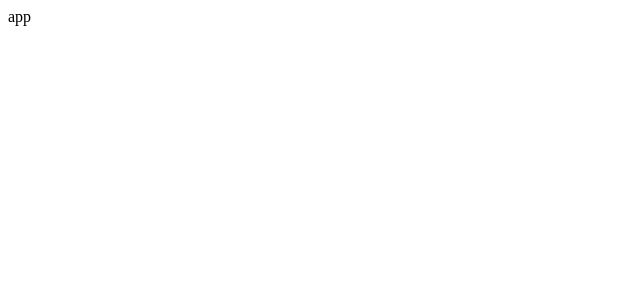
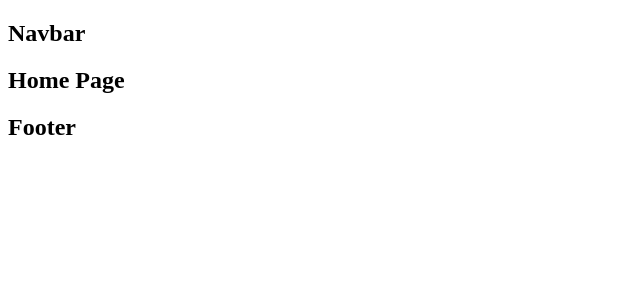
Before and after one commit to AbdullahShwareb/Furni_project, a React (Vite) app: page / in a window 1280 px wide. Shown: the top 300 px of the page, without its empty margins (0-640 px from the left). Built offline with nearby package versions, Linux system fonts and the light colour scheme.

Commit message:
first edit

```diff
--- a/package.json
+++ b/package.json
@@ -11,7 +11,8 @@
   },
   "dependencies": {
     "react": "^19.1.1",
-    "react-dom": "^19.1.1"
+    "react-dom": "^19.1.1",
+    "react-router-dom": "^7.10.0"
   },
   "devDependencies": {
     "@eslint/js": "^9.36.0",
--- a/src/App.jsx
+++ b/src/App.jsx
@@ -1,7 +1,6 @@
-import React from 'react'
+import { RouterProvider } from "react-router-dom";
+import router from "./Route.jsx";
 
 export default function App() {
-  return (
-    <div>app</div>
-  )
+  return <RouterProvider router={router} />;
 }
--- /dev/null
+++ b/src/Route.jsx
@@ -0,0 +1,49 @@
+
+import { createBrowserRouter } from "react-router-dom";
+
+
+import MainLayout from "./layout/MainLayout.jsx";
+import AuthLayout from "./layout/AuthLayout.jsx";
+
+import Home from "./pages/home/Home.jsx";
+import Cart from "./pages/cart/Cart.jsx";
+import Login from "./pages/login/Login.jsx";
+import Register from "./pages/register/Register.jsx";
+
+const router = createBrowserRouter([
+  {
+    path: "/",
+    element: <MainLayout />,
+    children: [
+      {
+        index: true,
+        element: <Home />,
+      },
+      {
+        path: "home",
+        element: <Home />,
+      },
+      {
+        path: "cart",
+        element: <Cart />,
+      },
+    ],
+  },
+
+  {
+    path: "/auth",
+    element: <AuthLayout />,
+    children: [
+      {
+        path: "login",
+        element: <Login />,
+      },
+      {
+        path: "register",
+        element: <Register />,
+      },
+    ],
+  },
+]);
+
+export default router;
--- /dev/null
+++ b/src/components/footer/Footer.jsx
@@ -0,0 +1,5 @@
+const Footer = () => {
+  return <h2>Footer</h2>;
+};
+
+export default Footer;
--- /dev/null
+++ b/src/components/navbar/Navbar.jsx
@@ -0,0 +1,5 @@
+const Navbar = () => {
+  return <h2>Navbar</h2>;
+};
+
+export default Navbar;
--- /dev/null
+++ b/src/layout/AuthLayout.jsx
@@ -0,0 +1,12 @@
+import { Outlet } from "react-router-dom";
+
+const AuthLayout = () => {
+  return (
+    <>
+      <h2>Auth Layout</h2>
+      <Outlet />
+    </>
+  );
+};
+
+export default AuthLayout;
--- /dev/null
+++ b/src/layout/MainLayout.jsx
@@ -0,0 +1,15 @@
+import { Outlet } from "react-router-dom";
+import Navbar from "../components/navbar/Navbar.jsx";
+import Footer from "../components/footer/Footer.jsx";
+
+const MainLayout = () => {
+  return (
+    <>
+      <Navbar />
+      <Outlet />
+      <Footer />
+    </>
+  );
+};
+
+export default MainLayout;
--- /dev/null
+++ b/src/pages/cart/Cart.jsx
@@ -0,0 +1,5 @@
+const Cart = () => {
+  return <h2>Cart Page</h2>;
+};
+
+export default Cart;
--- /dev/null
+++ b/src/pages/home/Home.jsx
@@ -0,0 +1,5 @@
+const Home = () => {
+  return <h2>Home Page</h2>;
+};
+
+export default Home;
--- /dev/null
+++ b/src/pages/login/Login.jsx
@@ -0,0 +1,5 @@
+const Login = () => {
+  return <h2>Login Page</h2>;
+};
+
+export default Login;
--- /dev/null
+++ b/src/pages/register/Register.jsx
@@ -0,0 +1,5 @@
+const Register = () => {
+  return <h2>Register Page</h2>;
+};
+
+export default Register;
```
Also changed, not shown: 2 other files (tests, documents, lock files or other folders).
